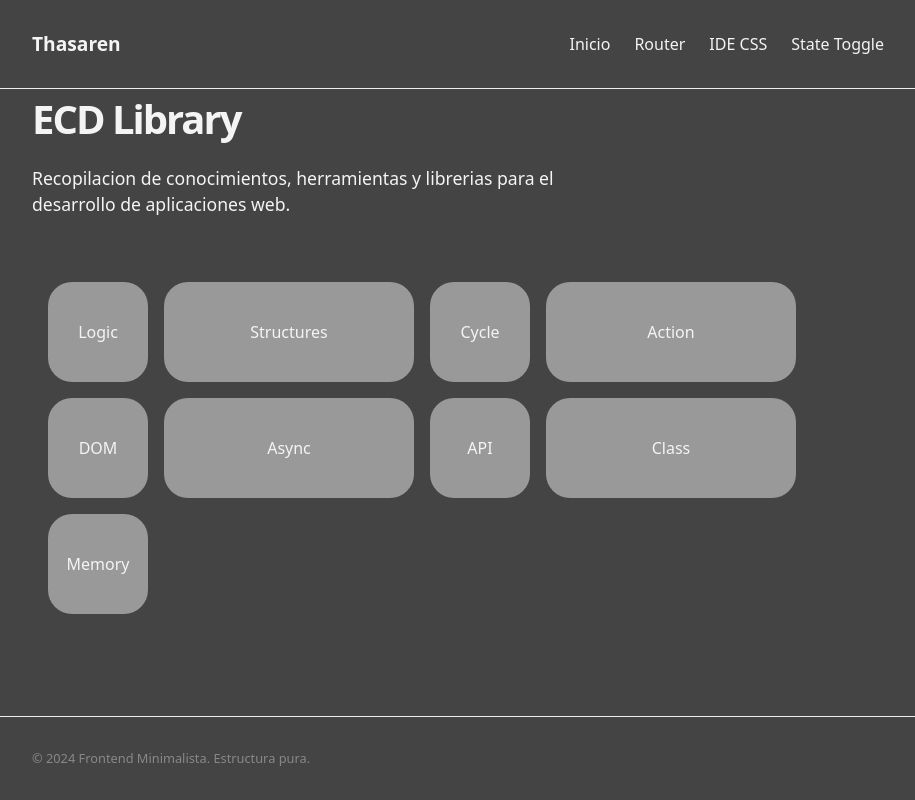
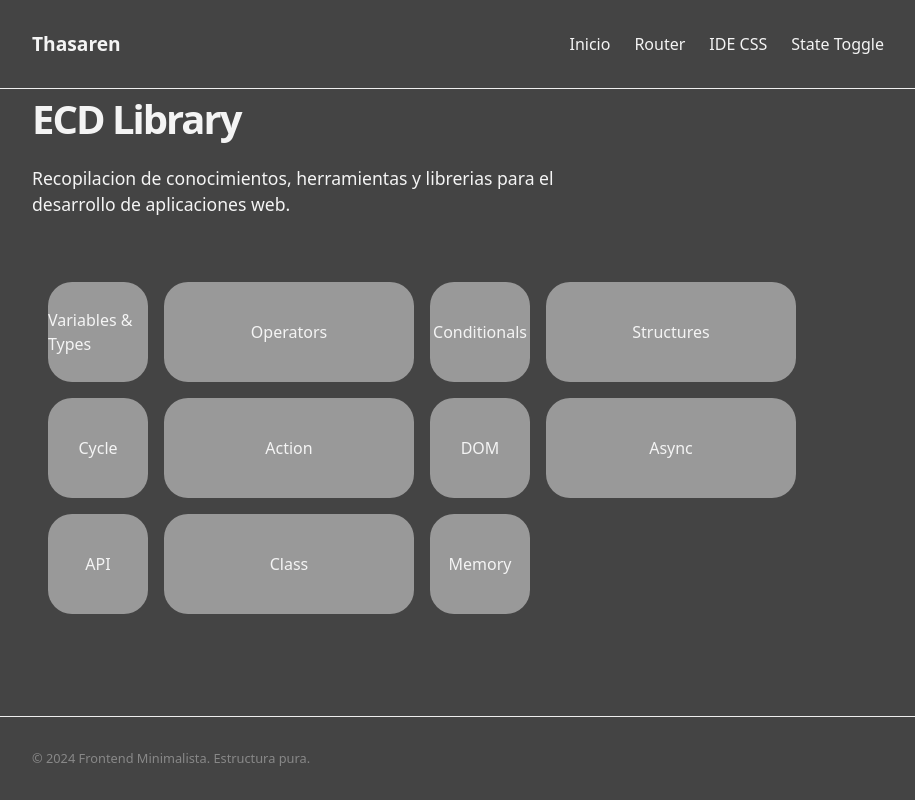
Before and after one commit to EsneiderCdD/thasaren, a React (Vite) app: page / in a window 1280 px wide. Shown: the whole page, without its empty margins (174-1089 px from the left). Built offline with nearby package versions, Linux system fonts and the light colour scheme.

Commit message:
refactor(Logics)

```diff
--- a/src/components/reusables/NavigationGrid/NavigationGrid.jsx
+++ b/src/components/reusables/NavigationGrid/NavigationGrid.jsx
@@ -5,8 +5,14 @@ import { Link } from 'react-router-dom';
 function NavbarGrid() {
     return (
         <nav>
-            <Link to="/logic">
-                <Square title="Logic" type="square" />
+            <Link to="/variables-and-types">
+                <Square title="Variables & Types" type="square" />
+            </Link>
+            <Link to="/operators">
+                <Square title="Operators" type="rectangle" />
+            </Link>
+            <Link to="/conditionals">
+                <Square title="Conditionals" type="square" />
             </Link>
 
             <Link to="/structures">
--- /dev/null
+++ b/src/pages/ConditionalsPage.jsx
@@ -0,0 +1,21 @@
+import React from 'react';
+import Conditionals from '../components/features/Logic/Conditionals';
+import { Link } from 'react-router-dom';
+
+const ConditionalsPage = () => {
+    return (
+        <div className="container" style={{ padding: '1rem 0.5rem' }}>
+            <span>Chapter Three:</span>
+            <h1>Estructuras de Control</h1>
+
+            <Conditionals />
+
+            {/*Exercises */}
+            <Link to="/logic/exercises/2">
+                <button>Ejercicios</button>
+            </Link>
+        </div>
+    );
+};
+
+export default ConditionalsPage;
--- /dev/null
+++ b/src/pages/OperatorsPage.jsx
@@ -0,0 +1,21 @@
+import React from 'react';
+import Operators from '../components/features/Logic/Operators';
+import { Link } from 'react-router-dom';
+
+const OperatorsPage = () => {
+    return (
+        <div className="container" style={{ padding: '1rem 0.5rem' }}>
+            <span>Chapter Two:</span>
+            <h1>Operadores</h1>
+
+            <Operators />
+
+            {/*Exercises */}
+            <Link to="/logic/exercises/4">
+                <button>Ejercicios</button>
+            </Link>
+        </div>
+    );
+};
+
+export default OperatorsPage;
--- a/src/pages/Logic.jsx
+++ b/src/pages/VariablesAndTypesPage.jsx
@@ -1,27 +1,21 @@
-
 import React from 'react';
-import Operators from '../components/features/Logic/Operators';
-import Conditionals from '../components/features/Logic/Conditionals';
 import VariablesAndTypes from '../components/features/Logic/VariablesAndTypes';
 import { Link } from 'react-router-dom';
 
-const Logic = () => {
+const VariablesAndTypesPage = () => {
     return (
         <div className="container" style={{ padding: '1rem 0.5rem' }}>
-            <span>Chapter One:</span><h1>Variables, Tipos, Operadores y Estructuras de Control</h1>
+            <span>Chapter One:</span>
+            <h1>Variables y Tipos de Datos</h1>
 
             <VariablesAndTypes />
-            <Operators />
-            <Conditionals />
 
             {/*Exercises */}
             <Link to="/logic/exercises/1">
                 <button>Ejercicios</button>
             </Link>
-
-
         </div>
     );
 };
 
-export default Logic;
+export default VariablesAndTypesPage;
```
Also changed, not shown: src/routes/AppRoutes.jsx (+6 -2 lines).
